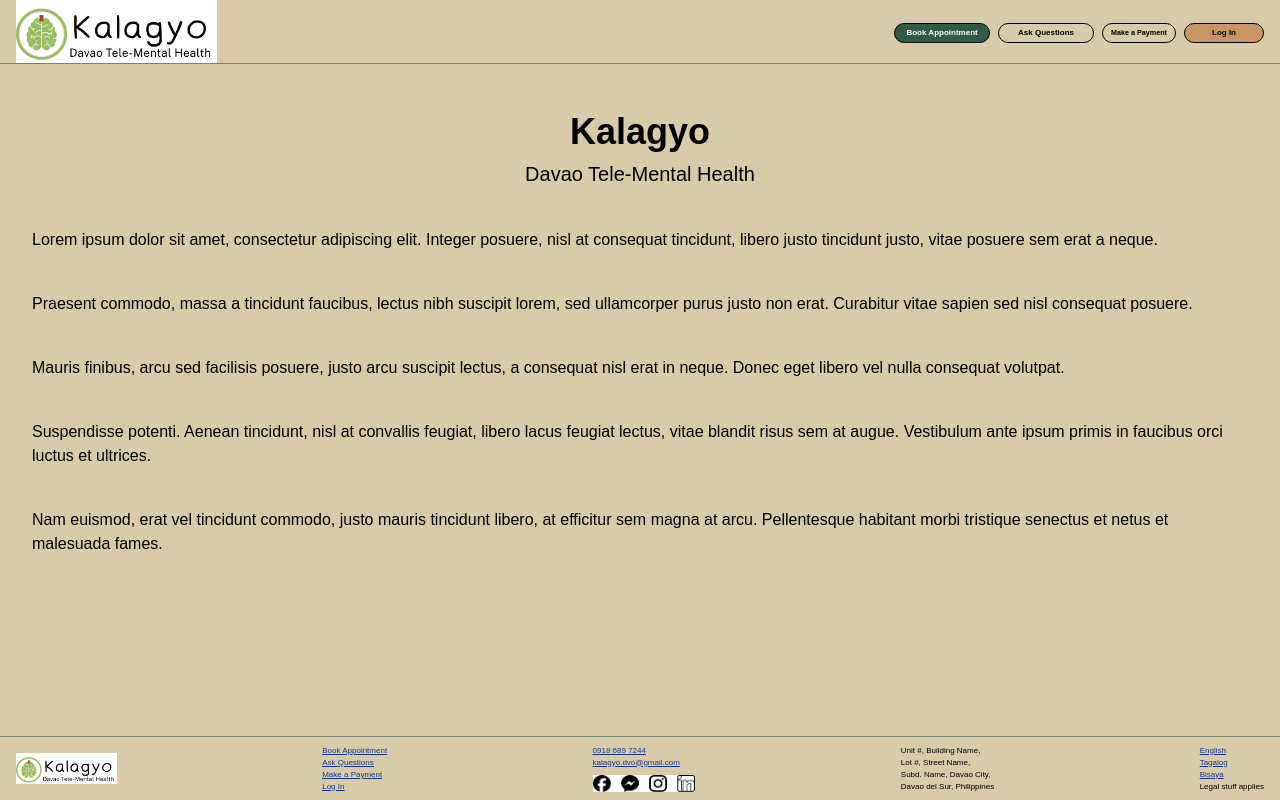
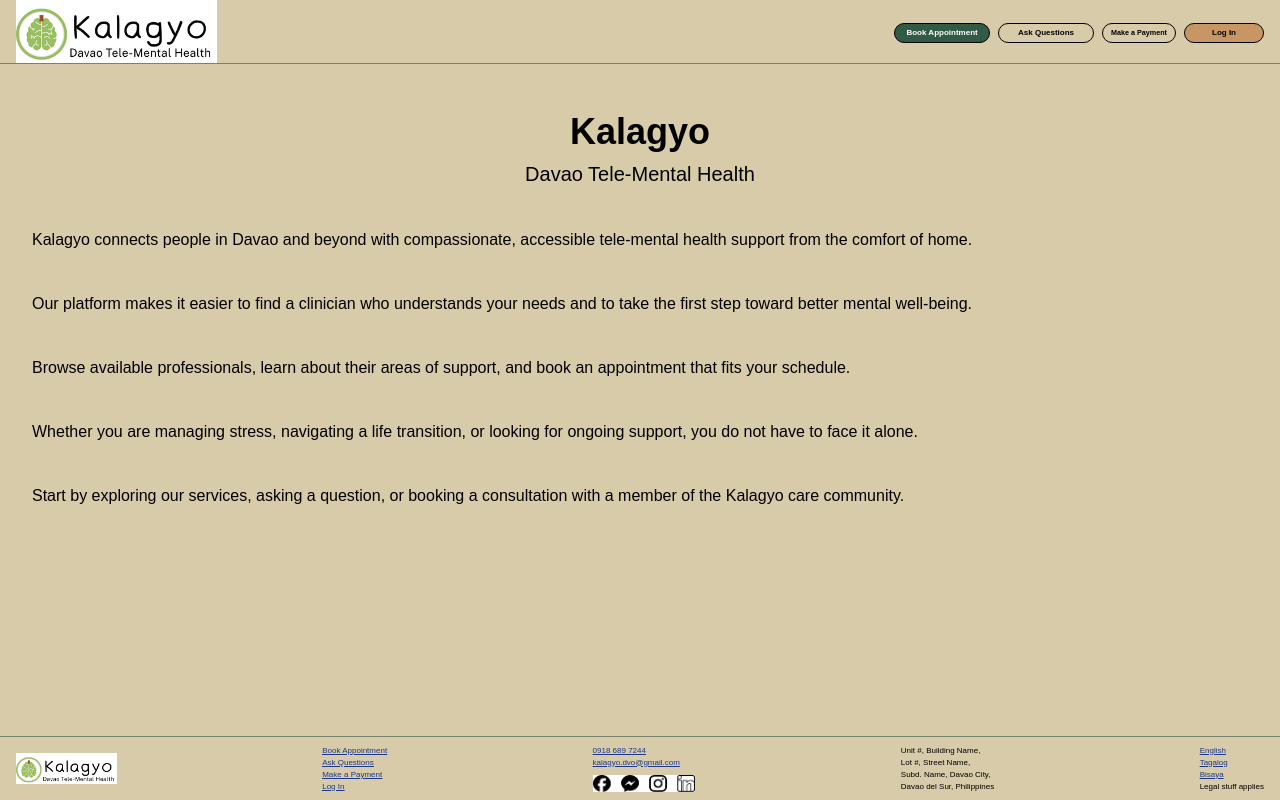
Before and after one commit to aljosanpedro/MSIT-PBD-Project2, a Next.js app in the folder msit-pbd-project2/: page / in a window 1280 px wide. Built offline with nearby package versions, Linux system fonts and the light colour scheme.

Commit message:
Update homepage content to enhance clarity on tele-mental health services

```diff
--- a/msit-pbd-project2/app/page.tsx
+++ b/msit-pbd-project2/app/page.tsx
@@ -13,29 +13,25 @@ export default function Home() {
           <p className="text-xl font-normal">Davao Tele-Mental Health</p>
         </div>
         <p>
-          Lorem ipsum dolor sit amet, consectetur adipiscing elit. Integer
-          posuere, nisl at consequat tincidunt, libero justo tincidunt justo,
-          vitae posuere sem erat a neque.
+          Kalagyo connects people in Davao and beyond with compassionate,
+          accessible tele-mental health support from the comfort of home.
         </p>
         <p>
-          Praesent commodo, massa a tincidunt faucibus, lectus nibh suscipit
-          lorem, sed ullamcorper purus justo non erat. Curabitur vitae sapien
-          sed nisl consequat posuere.
+          Our platform makes it easier to find a clinician who understands
+          your needs and to take the first step toward better mental
+          well-being.
         </p>
         <p>
-          Mauris finibus, arcu sed facilisis posuere, justo arcu suscipit
-          lectus, a consequat nisl erat in neque. Donec eget libero vel nulla
-          consequat volutpat.
+          Browse available professionals, learn about their areas of support,
+          and book an appointment that fits your schedule.
         </p>
         <p>
-          Suspendisse potenti. Aenean tincidunt, nisl at convallis feugiat,
-          libero lacus feugiat lectus, vitae blandit risus sem at augue.
-          Vestibulum ante ipsum primis in faucibus orci luctus et ultrices.
+          Whether you are managing stress, navigating a life transition, or
+          looking for ongoing support, you do not have to face it alone.
         </p>
         <p>
-          Nam euismod, erat vel tincidunt commodo, justo mauris tincidunt
-          libero, at efficitur sem magna at arcu. Pellentesque habitant morbi
-          tristique senectus et netus et malesuada fames.
+          Start by exploring our services, asking a question, or booking a
+          consultation with a member of the Kalagyo care community.
         </p>
       </section>
       <div className="flex-1" />
```
